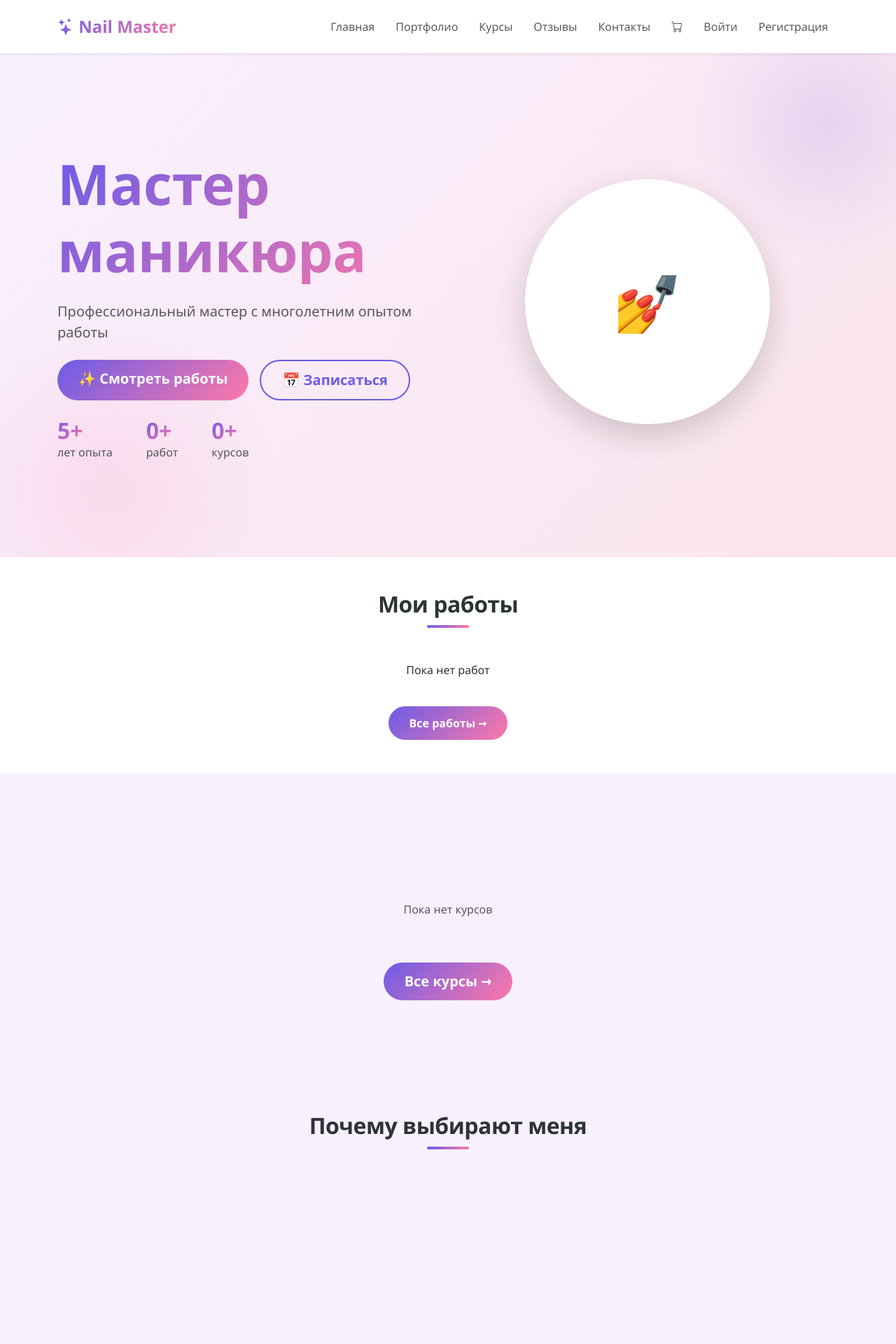
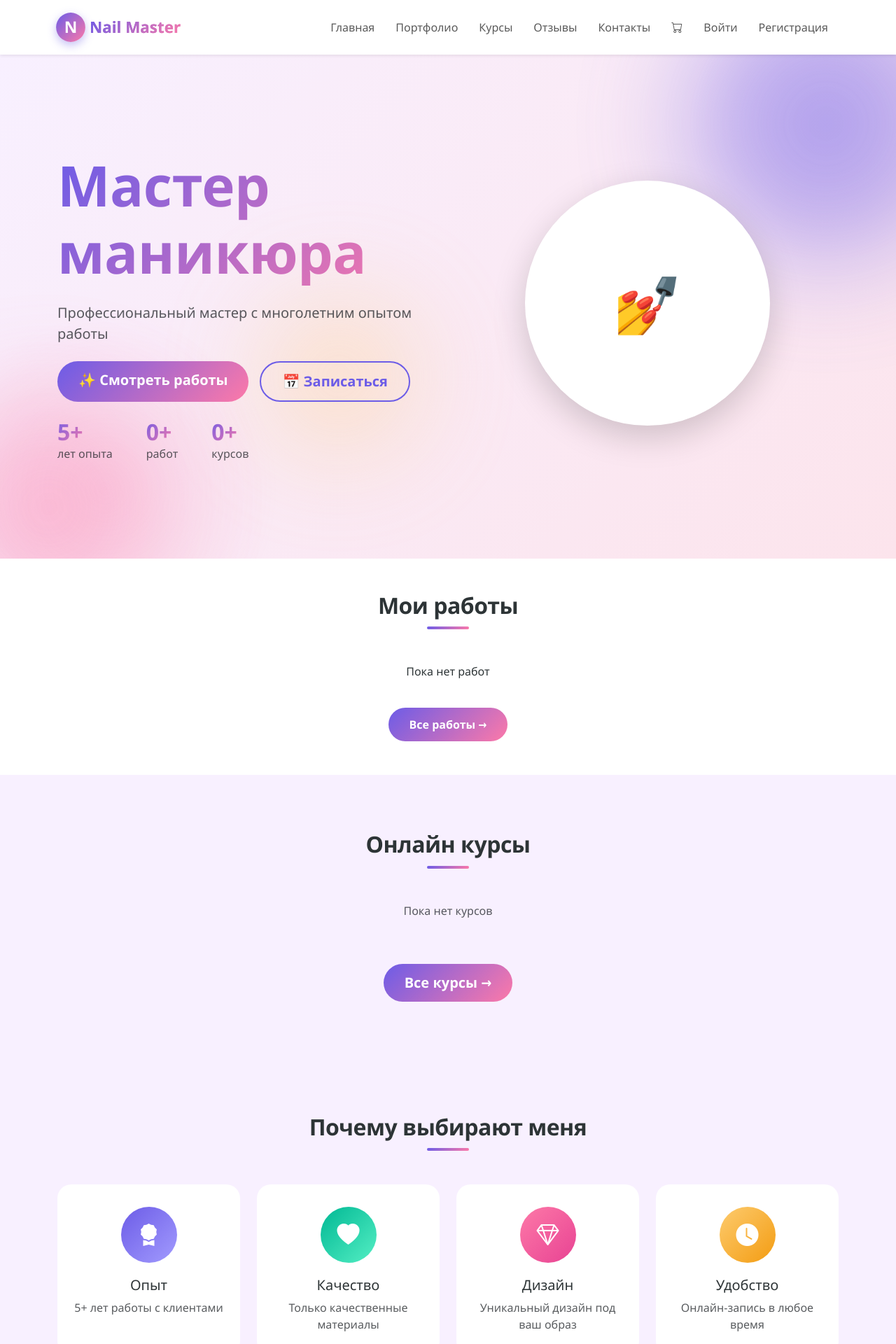
Before and after one commit to zheleznovaSashka/NailMaster, a Django app: page / in a window 1280 px wide. Shown: the top 1920 px of the page at 70% size. Run offline with Django 5.2, Linux system fonts and the light colour scheme; data that the repository does not hold is empty.

Commit message:
feat: улучшен дизайн — favicon, логотип, декоративные элементы, модальное окно

```diff
--- a/static/css/style.css
+++ b/static/css/style.css
@@ -1,3 +1,9 @@
+/* ==================== ШРИФТЫ ==================== */
+
+body {
+    font-family: var(--font-body);
+}
+
 /* ==================== ОСНОВНЫЕ ==================== */
 :root {
     --primary-color: #6c5ce7;
@@ -511,36 +517,43 @@ footer a:hover {
 
 /* ==================== КРАСИВЫЕ АНИМАЦИИ ==================== */
 
-/* Появление при скролле */
-.fade-in-up {
-    opacity: 0;
-    transform: translateY(30px);
+/* Появление при скролле — БЕЗОПАСНЫЙ ВАРИАНТ */
+/* По умолчанию ВСЁ ВИДИМО. Анимация только если JS её включил */
+
+.fade-in-up,
+.fade-in-left,
+.fade-in-right {
+    opacity: 1;
+    transform: none;
     transition: opacity 0.8s ease, transform 0.8s ease;
 }
 
-.fade-in-up.visible {
+body.js-ready .fade-in-up {
+    opacity: 0;
+    transform: translateY(30px);
+}
+
+body.js-ready .fade-in-up.visible {
     opacity: 1;
     transform: translateY(0);
 }
 
-.fade-in-left {
+body.js-ready .fade-in-left {
     opacity: 0;
     transform: translateX(-50px);
-    transition: opacity 0.8s ease, transform 0.8s ease;
 }
 
-.fade-in-left.visible {
+body.js-ready .fade-in-left.visible {
     opacity: 1;
     transform: translateX(0);
 }
 
-.fade-in-right {
+body.js-ready .fade-in-right {
     opacity: 0;
     transform: translateX(50px);
-    transition: opacity 0.8s ease, transform 0.8s ease;
 }
 
-.fade-in-right.visible {
+body.js-ready .fade-in-right.visible {
     opacity: 1;
     transform: translateX(0);
 }
@@ -774,3 +787,117 @@ html {
 .favorite-btn.active {
     filter: drop-shadow(0 0 8px rgba(253, 121, 168, 0.9));
 }
+
+/* ==================== ДЕКОРАТИВНЫЕ ЭЛЕМЕНТЫ ==================== */
+.hero-decor-1,
+.hero-decor-2,
+.hero-decor-3 {
+    position: absolute;
+    border-radius: 50%;
+    filter: blur(80px);
+    opacity: 0.4;
+    z-index: 0;
+    pointer-events: none;
+}
+
+.hero-decor-1 {
+    width: 400px;
+    height: 400px;
+    background: #6c5ce7;
+    top: -100px;
+    right: -100px;
+    animation: float 6s ease-in-out infinite;
+}
+
+.hero-decor-2 {
+    width: 300px;
+    height: 300px;
+    background: #fd79a8;
+    bottom: -80px;
+    left: -80px;
+    animation: float 8s ease-in-out infinite reverse;
+}
+
+.hero-decor-3 {
+    width: 200px;
+    height: 200px;
+    background: #fdcb6e;
+    top: 50%;
+    left: 30%;
+    animation: float 7s ease-in-out infinite;
+}
+/* ==================== МИКРОАНИМАЦИИ ==================== */
+
+/* Иконки в навигации */
+.nav-link i {
+    transition: transform 0.3s;
+    display: inline-block;
+}
+
+.nav-link:hover i {
+    transform: scale(1.2) rotate(-5deg);
+}
+
+/* Карточки курсов/работ */
+.card img {
+    transition: transform 0.5s ease;
+}
+
+.card:hover img {
+    transform: scale(1.08);
+}
+
+/* Ссылки в футере */
+footer a {
+    transition: all 0.3s;
+    display: inline-block;
+}
+
+footer a:hover {
+    transform: translateY(-3px);
+    color: var(--secondary-color) !important;
+}
+
+/* Плавное появление при загрузке */
+main {
+    animation: fadeIn 0.6s ease;
+}
+
+@keyframes fadeIn {
+    from {
+        opacity: 0;
+        transform: translateY(15px);
+    }
+    to {
+        opacity: 1;
+        transform: translateY(0);
+    }
+}
+
+/* Пульсация звёздочки в логотипе */
+.logo-star {
+    animation: pulse 2s ease-in-out infinite;
+}
+
+@keyframes pulse {
+    0%, 100% {
+        transform: scale(1);
+    }
+    50% {
+        transform: scale(1.15);
+    }
+}
+
+/* При наведении на логотип — звёздочка крутится */
+.navbar-brand:hover .logo-star {
+    animation: spinPulse 0.6s ease-in-out infinite;
+}
+
+@keyframes spinPulse {
+    0%, 100% {
+        transform: scale(1) rotate(0deg);
+    }
+    50% {
+        transform: scale(1.2) rotate(15deg);
+    }
+}
--- a/templates/base.html
+++ b/templates/base.html
@@ -5,8 +5,15 @@
     <meta name="viewport" content="width=device-width, initial-scale=1.0">
     <title>{% block title %}Мастер маникюра{% endblock %}</title>
     {% load static %}
+
+    <!-- Favicon -->
+    <link rel="icon" type="image/svg+xml" href="{% static 'images/favicon.svg' %}">
+
+    <!-- Bootstrap + иконки -->
     <link href="https://cdn.jsdelivr.net/npm/bootstrap@5.3.0/dist/css/bootstrap.min.css" rel="stylesheet">
     <link rel="stylesheet" href="https://cdn.jsdelivr.net/npm/bootstrap-icons@1.11.0/font/bootstrap-icons.css">
+
+    <!-- Наши стили -->
     <link rel="stylesheet" href="{% static 'css/style.css' %}">
 </head>
 <body>
@@ -14,12 +21,20 @@
 <!-- Навигация -->
 <nav class="navbar navbar-expand-lg navbar-light bg-white sticky-top shadow-sm">
     <div class="container">
-        <a class="navbar-brand" href="{% url 'home' %}">
-            <i class="bi bi-stars"></i> Nail Master
+        <a class="navbar-brand d-flex align-items-center gap-2" href="{% url 'home' %}">
+            <span class="logo-star"
+                  style="display: inline-flex; align-items: center; justify-content: center; width: 38px; height: 38px; border-radius: 50%; background: var(--gradient); box-shadow: 0 4px 12px rgba(108, 92, 231, 0.4);">
+    <span style="color: #ffffff !important; -webkit-text-fill-color: #ffffff !important; font-size: 1.3rem; font-weight: 800; background: none;">N</span>
+</span>
+            <span style="background: var(--gradient); -webkit-background-clip: text; -webkit-text-fill-color: transparent; font-size: 1.4rem;">
+                Nail Master
+            </span>
         </a>
+
         <button class="navbar-toggler border-0" type="button" data-bs-toggle="collapse" data-bs-target="#navbarNav">
             <span class="navbar-toggler-icon"></span>
         </button>
+
         <div class="collapse navbar-collapse" id="navbarNav">
             <ul class="navbar-nav ms-auto">
                 <li class="nav-item"><a class="nav-link" href="{% url 'home' %}">Главная</a></li>
@@ -34,8 +49,8 @@
                         <i class="bi bi-cart"></i>
                         {% if cart_total_items > 0 and not user.is_staff and not user.is_superuser %}
                         <span class="position-absolute top-0 start-100 translate-middle badge rounded-pill bg-danger">
-                    {{ cart_total_items }}
-                </span>
+                                {{ cart_total_items }}
+                            </span>
                         {% endif %}
                     </a>
                 </li>
@@ -169,8 +184,6 @@
 <!-- Индикатор загрузки -->
 <div class="page-loader" id="pageLoader"></div>
 
-<script src="https://cdn.jsdelivr.net/npm/bootstrap@5.3.0/dist/js/bootstrap.bundle.min.js"></script>
-
 <!-- МОДАЛЬНОЕ ОКНО ДЛЯ ПРОСМОТРА ФОТО -->
 <div id="imageModal"
      style="display: none; position: fixed; top: 0; left: 0; width: 100%; height: 100%; background: rgba(0,0,0,0.95); z-index: 9999; cursor: pointer;"
@@ -187,7 +200,29 @@
     </button>
 </div>
 
+<!-- Bootstrap JS -->
+<script src="https://cdn.jsdelivr.net/npm/bootstrap@5.3.0/dist/js/bootstrap.bundle.min.js"></script>
+
+<!-- НАШИ СКРИПТЫ -->
 <script>
+    // Кнопка "Наверх"
+    window.addEventListener('scroll', function() {
+        const btn = document.getElementById('scrollToTop');
+        if (window.scrollY > 300) {
+            btn.classList.add('show');
+        } else {
+            btn.classList.remove('show');
+        }
+    });
+
+    function scrollToTop() {
+        window.scrollTo({
+            top: 0,
+            behavior: 'smooth'
+        });
+    }
+
+    // Модальное окно для фото
     function openImage(url) {
         document.getElementById('modalImage').src = url;
         document.getElementById('imageModal').style.display = 'block';
@@ -204,6 +239,48 @@
             closeImage();
         }
     });
+
+    // Анимация появления при скролле
+    document.addEventListener('DOMContentLoaded', function() {
+        // Активируем анимацию только сейчас — до этого момента всё видимо
+        document.body.classList.add('js-ready');
+
+        const observer = new IntersectionObserver((entries) => {
+            entries.forEach(entry => {
+                if (entry.isIntersecting) {
+                    entry.target.classList.add('visible');
+                }
+            });
+        }, {
+            threshold: 0.1,
+            rootMargin: '0px 0px -50px 0px'
+        });
+
+        document.querySelectorAll('.fade-in-up, .fade-in-left, .fade-in-right').forEach(el => {
+            observer.observe(el);
+        });
+
+        // Страховка: если через 2 секунды блоки всё ещё невидимы — показываем все
+        setTimeout(function() {
+            document.querySelectorAll('.fade-in-up, .fade-in-left, .fade-in-right').forEach(el => {
+                el.classList.add('visible');
+            });
+        }, 2000);
+    });
+
+    // Индикатор загрузки при переходах
+    document.addEventListener('DOMContentLoaded', function() {
+        const loader = document.getElementById('pageLoader');
+
+        document.querySelectorAll('a').forEach(link => {
+            link.addEventListener('click', function(e) {
+                const href = this.getAttribute('href');
+                if (href && !href.startsWith('#') && !href.startsWith('mailto:') && !href.startsWith('tel:') && this.target !== '_blank') {
+                    loader.classList.add('active');
+                }
+            });
+        });
+    });
 </script>
 
 </body>
--- a/templates/core/home.html
+++ b/templates/core/home.html
@@ -5,7 +5,11 @@
 
 {% block content %}
 <!-- ГЕРОЙ-СЕКЦИЯ -->
-<section class="hero-section">
+<section class="hero-section position-relative overflow-hidden">
+    <!-- Декоративные круги -->
+    <div class="hero-decor-1"></div>
+    <div class="hero-decor-2"></div>
+    <div class="hero-decor-3"></div>
     <div class="container position-relative" style="z-index: 2;">
         <div class="row align-items-center">
             <div class="col-lg-6 mb-4 mb-lg-0">
```
Also changed, not shown: static/images/favicon.svg (added).
